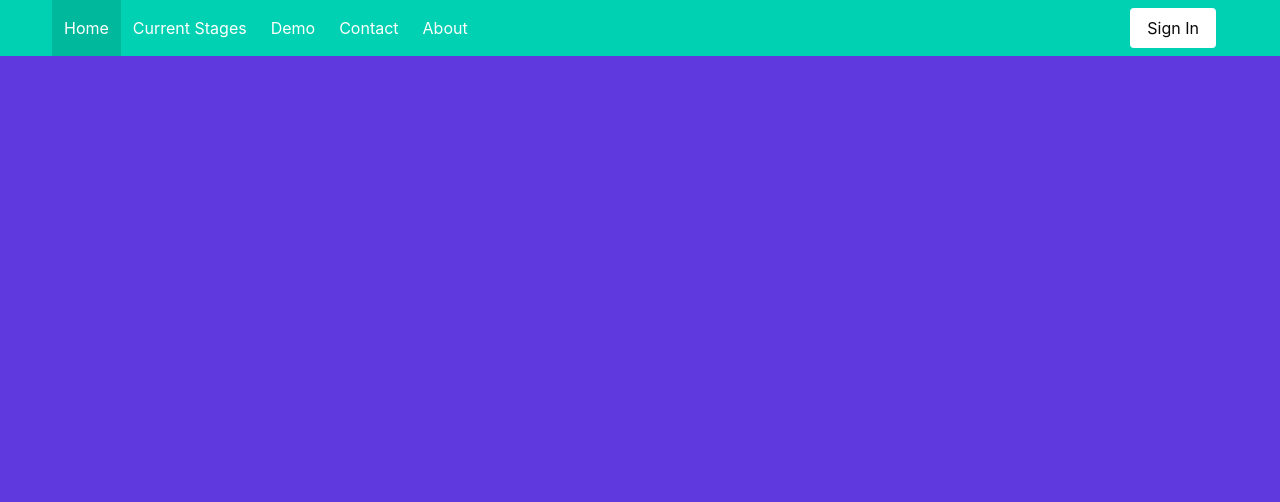
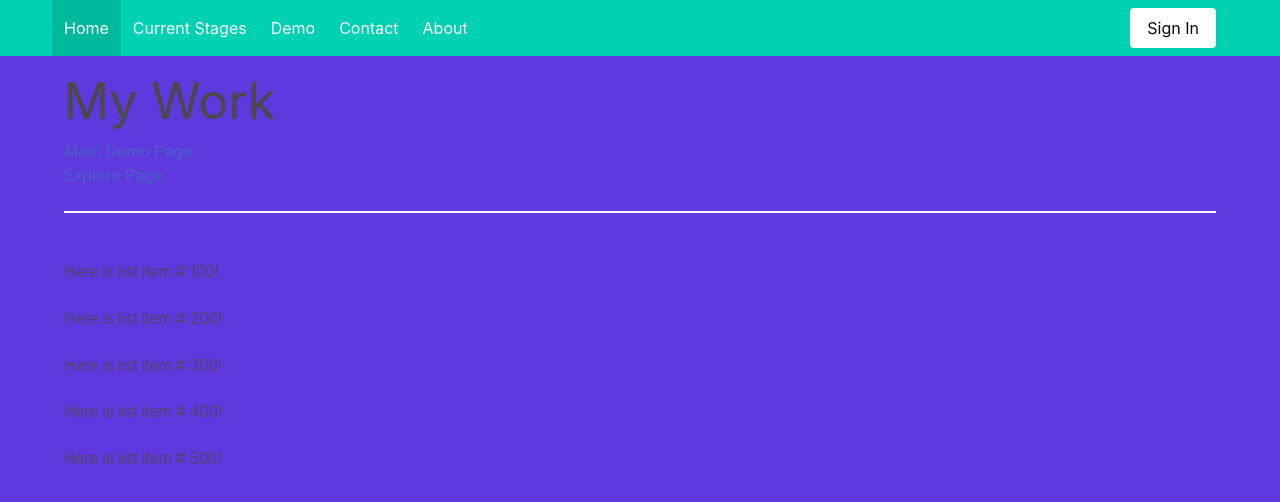
Before and after one commit to daniel-molina23/polygnosis-dapp, a React (Create React App) app: page /my-work in a window 1280 px wide. Shown: the top 502 px of the page. Built offline with nearby package versions, Linux system fonts and the light colour scheme.

Commit message:
Several basic pages added for user!

```diff
--- a/src/app/App.js
+++ b/src/app/App.js
@@ -5,9 +5,12 @@ import Home from '../pages/Home';
 import Demo from '../pages/Demo';
 import Contact from '../pages/Contact';
 import CurrentStages from '../pages/CurrentStages';
+import MyWorkPage from '../demo/MyWorkPage';
+import ExplorePage from '../demo/ExplorePage';
+
 
 import React from 'react';
-import { ProtectedRoute } from '../auth'; //chapter 2 section 7
+// import { ProtectedRoute } from '../auth'; //chapter 2 section 7
 import {
   BrowserRouter,
   Switch,
@@ -34,6 +37,12 @@ function App() {
           <Route path="/demo-free-trial" component={Demo}>
             <Demo />
           </Route>
+          <Route path="/my-work" component={MyWorkPage}>
+            <MyWorkPage />
+          </Route>
+          <Route path="/explore" component={ExplorePage}>
+            <ExplorePage />
+          </Route>
           <Route path="/contact" component={Contact}>
             <Contact />
           </Route>
--- a/src/components/DemoSidebar.js
+++ /dev/null
@@ -1,49 +0,0 @@
-import React from 'react';
-// import './DemoSidebarStyle.css';
-import { Link } from 'react-router-dom';
-
-
-const DemoSidebar = () => {
-
-    //close the sidebar navigator
-    function closeNav() {
-        if(document.getElementById('mySidebar') != null){
-            document.getElementById('mySidebar').style.width = '250px';
-            document.getElementById('main').style.marginLeft = "250px";
-            console.log("Closing Nav!...")
-        }
-        console.log("Hello closed console?");
-    }
-    //open the side bar navigator
-    function openNav() {
-        if(document.getElementById('mySidebar') != null){
-            document.getElementById('mySidebar').style.width = '0px';
-            document.getElementById('main').style.marginLeft = "0px";
-            console.log("Opening Nav!...");
-        }
-        console.log("hello open console?");
-    }
-
-    return (
-        <div>
-            {/* Replace either one */}
-
-            {/* <Link to="/current-stages/explore">Explore</Link>
-            <br/>
-            <Link to="/current-stages/my-work">My Work</Link>
-            <br/> */}
-
-            <div id="mySidebar" class="sidebar">
-                <a href="javascript:void(0)" class="closebtn extra" onClick={closeNav()}>&times;</a>
-                <Link class="extra" to="/current-stages/explore">Explore</Link>
-                <Link class="extra" to="/current-stages/my-work">My Work</Link>
-            </div>
-
-            <div id="main">
-                <button class="openbtn" onClick={openNav()}>&#9776; Options</button>
-            </div>
-        </div>
-    );
-};
-
-export default DemoSidebar;
--- /dev/null
+++ b/src/demo/DemoSidebar.js
@@ -0,0 +1,24 @@
+import React from 'react';
+import { Link } from 'react-router-dom';
+
+
+const DemoSidebar = () => {
+
+    return (
+        <div>
+            <Link class="dropdown-item" to="/explore">
+                <button>
+                    Explore
+                </button>
+            </Link>
+
+            <Link class="dropdown-item" to="/my-work">
+                <button>
+                    My Work
+                </button>
+            </Link>
+        </div>
+    );
+};
+
+export default DemoSidebar;
--- /dev/null
+++ b/src/demo/ExplorePage.js
@@ -0,0 +1,41 @@
+import React from 'react';
+import { Link } from 'react-router-dom';
+// import subdomains from './subdomains';
+import demoRootPath from './subdomains';
+import styled from 'styled-components';
+
+const H1 = styled.h1`
+    font-size: 50px;
+`
+
+
+class ExplorePage extends React.Component{
+
+    constructor(props){
+        super(props);
+        this.state = {};
+    }
+
+    render() {
+        return (
+            <div>
+                <div>
+                    <H1>Explore Page</H1>
+                    <ul>
+                        <li key={demoRootPath}>
+                            <Link to={demoRootPath }>Main Demo Page</Link>
+                        </li>
+                        <li key={'my-work'}>
+                            <Link to={ '/my-work' }>My Work Page</Link>
+                        </li>
+
+                    </ul>
+                </div>
+            </div>
+        )
+    }
+
+}
+
+
+export default ExplorePage;
--- /dev/null
+++ b/src/demo/MyWorkPage.js
@@ -0,0 +1,67 @@
+import React from 'react';
+import { Link, useParams } from 'react-router-dom';
+// import subdomains from '../demo/subdomains';
+import demoRootPath from '../demo/subdomains';
+import styled from 'styled-components';
+
+
+
+
+const H1 = styled.h1`
+    font-size: 50px;
+`
+
+const buddyPage = '/explore';
+
+
+class MyWorkPage extends React.Component {
+
+    constructor(props){
+        super(props);
+        this.state={};
+    }
+
+    render() {
+        return (
+            <div>
+                <H1>My Work</H1>
+                <ul>
+                    <li key={ demoRootPath }>
+                        <Link to={ demoRootPath }>Main Demo Page</Link>
+                    </li>
+                    <li key={buddyPage}>
+                        <Link to={ buddyPage }>Explore Page</Link>
+                    </li>
+                </ul>
+
+                <hr />
+
+                <MyWorkResults />
+            </div>
+        )
+    }
+}
+
+const ls = [100,200,300,400,500];
+var newContent = ls.map(function (number){
+        return (<li key={number}>
+            <br/>
+            <p>{`Here is list item # ${number}!`}</p>
+        </li>)
+    }
+);
+
+
+function MyWorkResults() {
+
+    return (
+        <div>
+            <ul>
+                {newContent}
+            </ul>
+        </div>
+    )
+}
+
+
+export default MyWorkPage;
--- /dev/null
+++ b/src/demo/subdomains.js
@@ -0,0 +1,18 @@
+const subdomains = [
+    {
+        name: 'Explore Page',
+        id: 'explore',
+        description: 'Page to visually see other datasets from other developers',
+        resources: []
+    },
+    {
+        name: 'My Work Page',
+        id: 'my-work',
+        description: 'Page to visually see your own uploaded datasets',
+        resources: []
+    }
+];
+
+const demoRootPath = '/demo-free-trail';
+
+export default {subdomains, demoRootPath};
--- a/src/index.js
+++ b/src/index.js
@@ -8,7 +8,6 @@ import './index.css';
 import App from './app/App';
 import reportWebVitals from './reportWebVitals';
 import "bulma/css/bulma.min.css";
-
 
 // Your web app's Firebase configuration
 // For Firebase JS SDK v7.20.0 and later, measurementId is optional
```
Also changed, not shown: src/pages/Demo.js (+3 -113 lines), src/demo/DemoSidebarStyle.css (renamed from src/components/DemoSidebarStyle.css).
